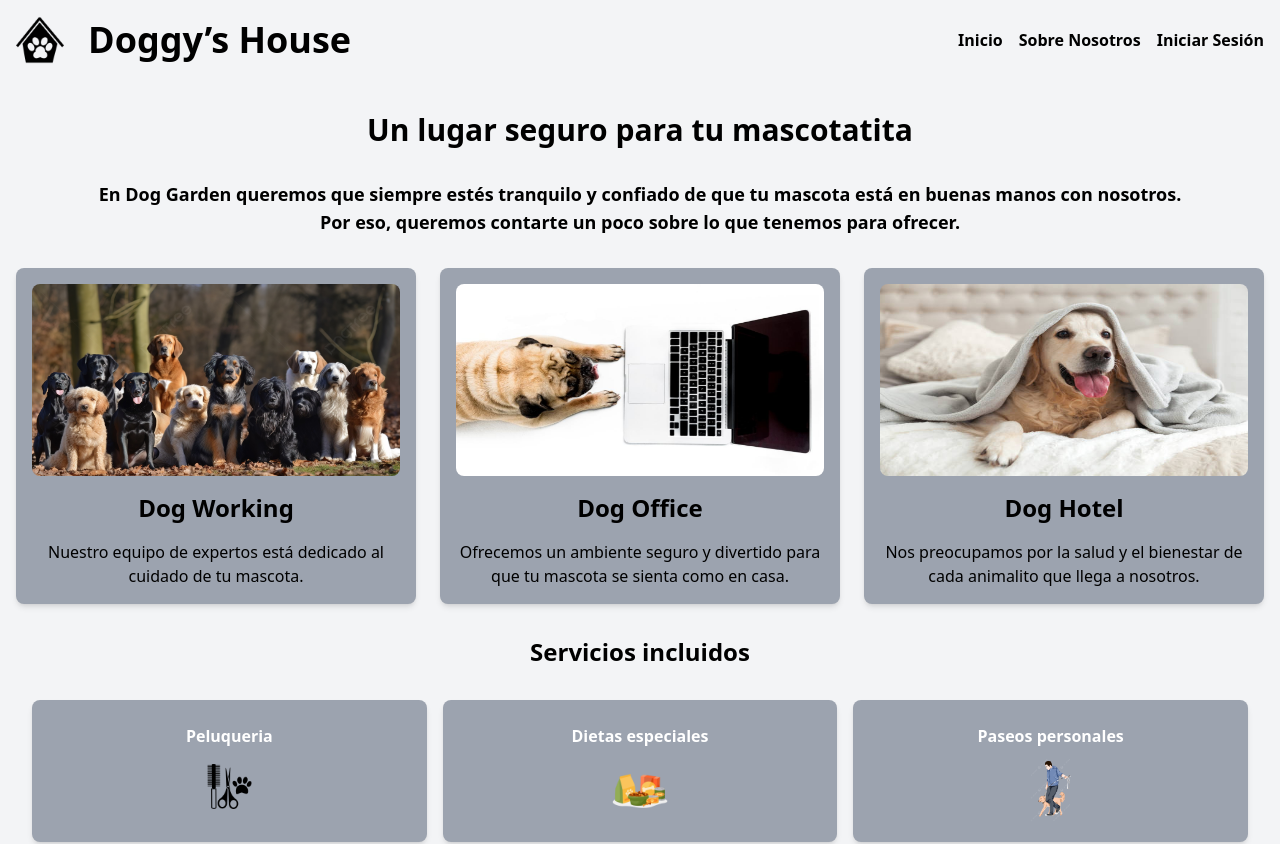
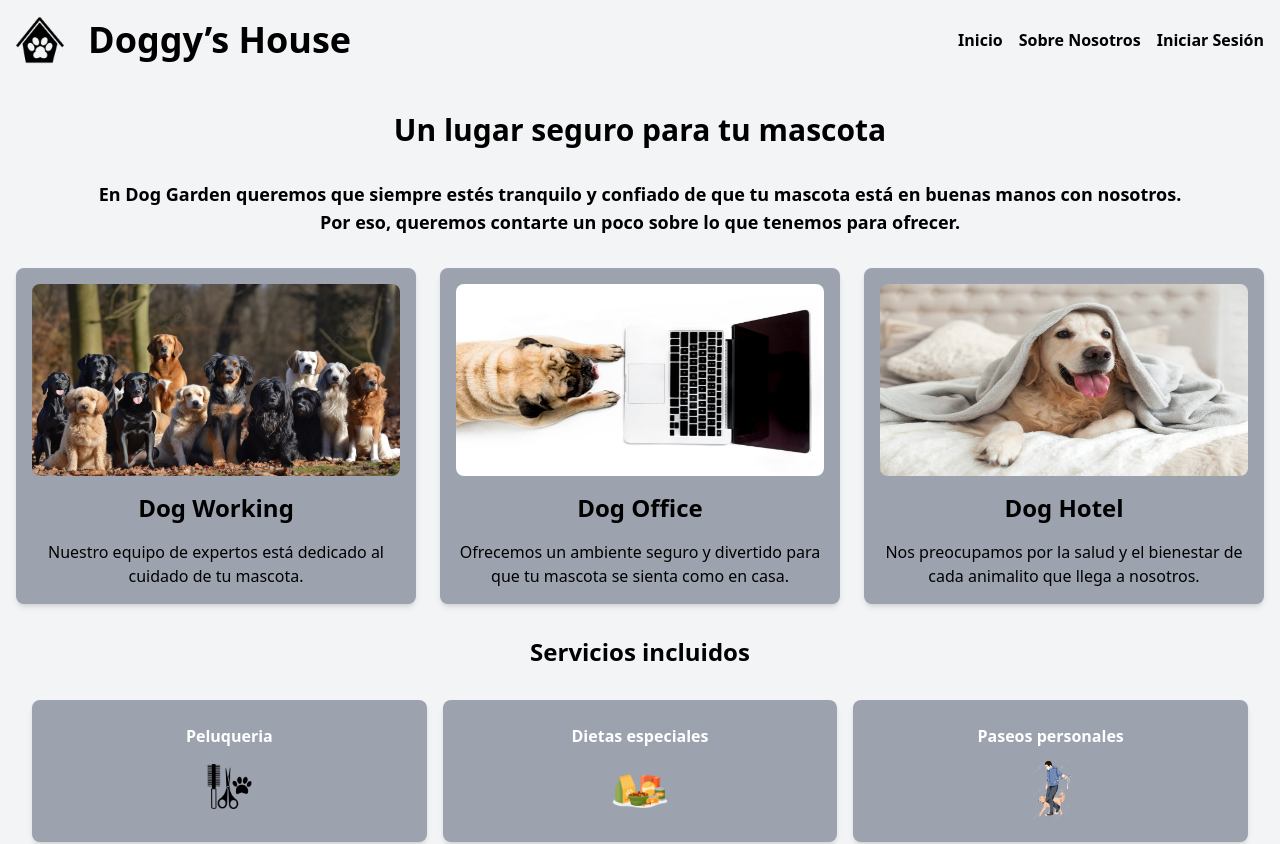
Before and after one commit to No-Country/c14-16-ft-node-react, a React (Vite) app in the folder frontend/: page / in a window 1280 px wide. Shown: the top 844 px of the page. Built offline with nearby package versions, Linux system fonts and the light colour scheme.

Commit message:
prueba II

```diff
--- a/frontend/src/components/pages/home/Home.jsx
+++ b/frontend/src/components/pages/home/Home.jsx
@@ -10,7 +10,7 @@ const Home = () => {
     <div className="bg-gray-100 py-8">
       <div className="container mx-auto px-4">
         <h1 className="text-3xl font-semibold text-center mb-8">
-          Un lugar seguro para tu mascotatita
+          Un lugar seguro para tu mascota
         </h1>
         <p className="text-lg font-semibold text-center mb-8">
           En Dog Garden queremos que siempre estés tranquilo y confiado de que
```
